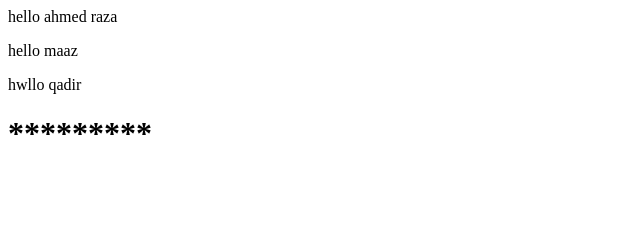
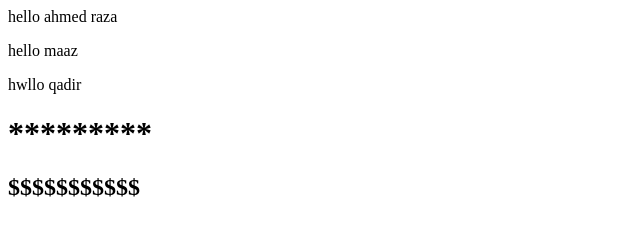
Before and after one commit to raza-1234/practiceGitProject, a plain HTML site: page index.html in a window 1280 px wide. Shown: the whole page, without its empty margins (0-640 px from the left). Drawn offline with Linux system fonts and the light colour scheme.

Commit message:
adding dollars sign

```diff
--- a/index.html
+++ b/index.html
@@ -3,3 +3,4 @@
 <p>hwllo qadir</p>
 
 <h1>*********</h1>
+<h2>$$$$$$$$$$$</h2>
```
